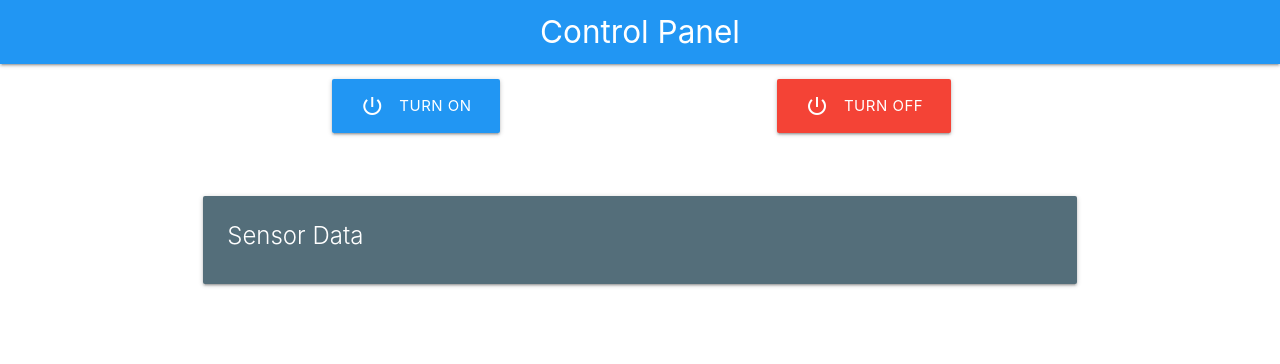
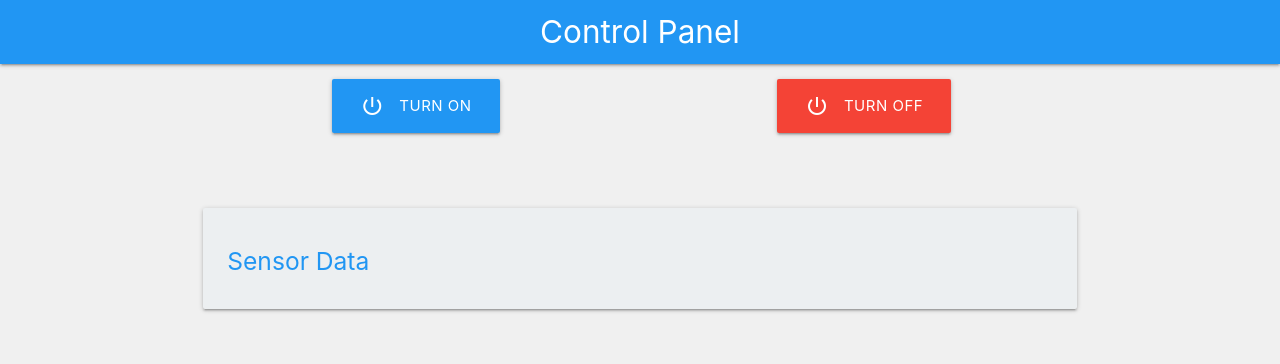
Before and after one commit to EmilianBem/automato, a Flask app: page / in a window 1280 px wide. Shown: the top 364 px of the page. Run offline with Flask 3, Linux system fonts and the light colour scheme.

Commit message:
add some fancy style to css bitch"

```diff
--- a/templates/index.html
+++ b/templates/index.html
@@ -4,6 +4,14 @@
     <title>Control Panel</title>
     <link rel="stylesheet" href="https://fonts.googleapis.com/icon?family=Material+Icons">
     <link rel="stylesheet" href="https://cdnjs.cloudflare.com/ajax/libs/materialize/1.0.0/css/materialize.min.css">
+    <style>
+        body {
+            background-color: #f0f0f0;
+        }
+        .card-panel {
+            margin-top: 20px;
+        }
+    </style>
     <script src="https://cdnjs.cloudflare.com/ajax/libs/materialize/1.0.0/js/materialize.min.js"></script>
 </head>
 <body>
@@ -32,11 +40,9 @@
         </div>
         <div class="row">
             <div class="col s12">
-                <div class="card blue-grey darken-1">
-                    <div class="card-content white-text">
-                        <span class="card-title">Sensor Data</span>
-                        <div id="sensor-data"></div>
-                    </div>
+                <div class="card-panel blue-grey lighten-5">
+                    <h5 class="blue-text">Sensor Data</h5>
+                    <div id="sensor-data"></div>
                 </div>
             </div>
         </div>
@@ -53,6 +59,7 @@
         };
         xhr.send();
     }
+
     // Automatycznie odświeżaj dane co 5 sekund
     setInterval(updateSensorData, 5000);
 </script>
```
